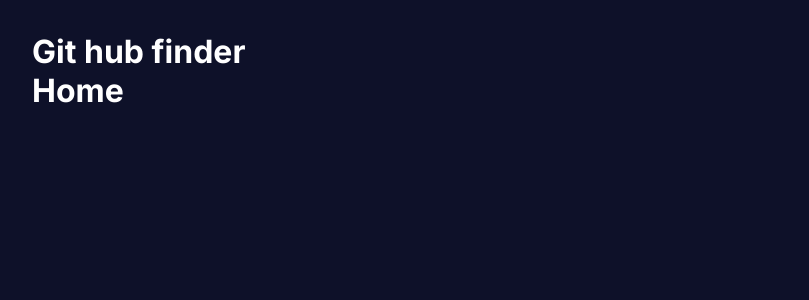
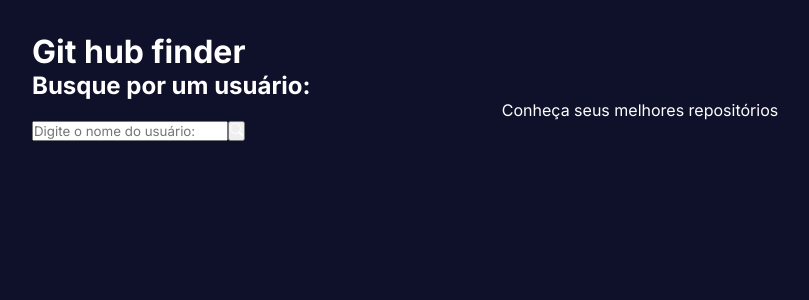
Before and after one commit to patricklohn/github-finder, a React (Vite) app: page / in a window 1280 px wide. Shown: the top 300 px of the page, without its empty margins (0-809 px from the left). Built offline with nearby package versions, Linux system fonts and the light colour scheme; a web font is replaced by a local one.

Commit message:
criação search

```diff
--- /dev/null
+++ b/src/components/Search.tsx
@@ -0,0 +1,15 @@
+import React from 'react'
+import {BsSearch} from 'react-icons/bs'
+
+const Search = () => {
+  return (
+    <div>
+      <h2>Busque por um usuário:</h2>
+      <p>Conheça seus melhores repositórios</p>
+      <input type="text" placeholder='Digite o nome do usuário:'/>
+      <button><BsSearch/></button>
+    </div>
+  )
+}
+
+export default Search
--- a/src/routes/Home.tsx
+++ b/src/routes/Home.tsx
@@ -1,9 +1,10 @@
 import React from 'react'
+import Search from '../components/Search'
 
 const Home = () => {
   return (
     <div>
-      <h1>Home</h1>
+      <Search/>
     </div>
   )
 }
```
